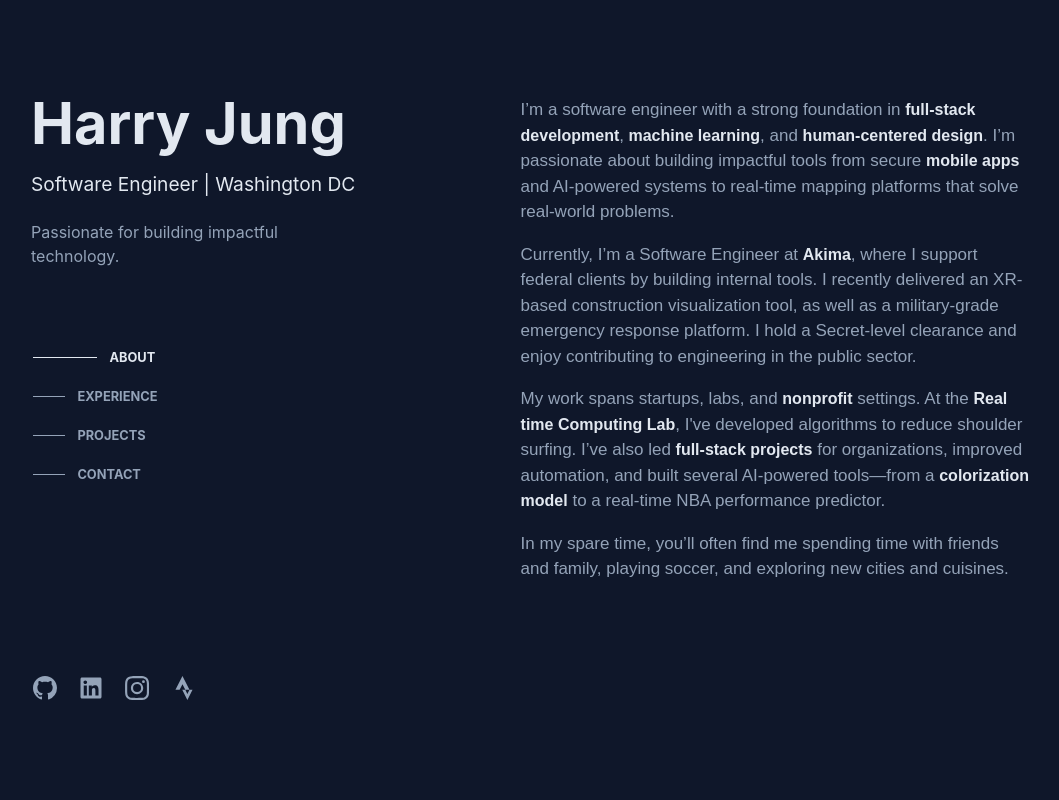
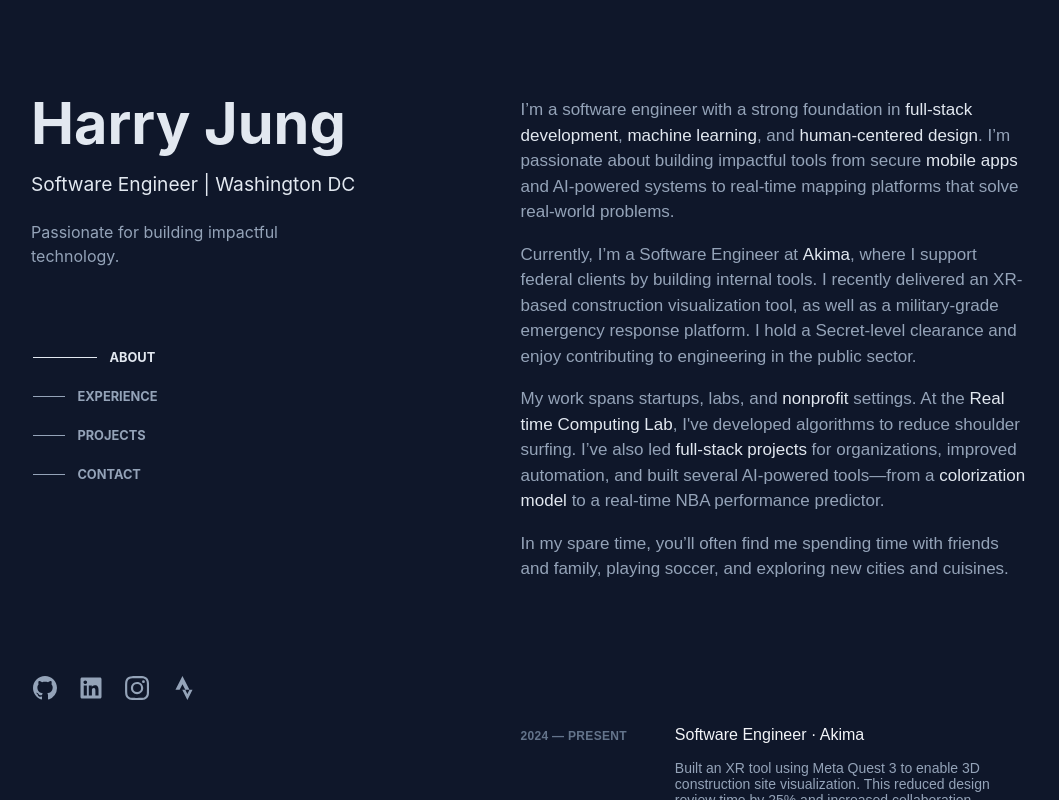
Before and after one commit to harryjng/personalWebsite, a React (Create React App) app: page / in a window 1280 px wide. Shown: the whole page, without its empty margins (113-1172 px from the left). Built offline with nearby package versions, Linux system fonts and the light colour scheme.

Commit message:
working on experience section

```diff
--- a/src/App.css
+++ b/src/App.css
@@ -63,8 +63,6 @@
   padding: 4rem 0;
   height: 100vh;
   color: #f2f4f8;
-  font-weight: bold;
-  font-style: italic;
   font-family: 'Times New Roman', Times, serif;
 }
 
--- a/src/App.js
+++ b/src/App.js
@@ -3,7 +3,7 @@
 import Hero from './components/Hero';
 import About from './components/About';
 import Platforms from './components/Platforms';
-
+import Experience from './components/Experience';
 function App() {
   useEffect(() => {
     const spotlight = document.getElementById('spotlight');
@@ -63,7 +63,7 @@
       </aside>
       <main className="right-scrollable">
         <About />
-        <section id="Experience" className="section">Experience</section>
+        <Experience />
         <section id="Projects" className="section">Projects</section>
         <section id="Contact" className="section">Contact Me</section>
       </main>
--- a/src/components/About.css
+++ b/src/components/About.css
@@ -1,7 +1,6 @@
 .about-section {
     padding-top: 3rem;
-    height: 100vh;
-    margin-right: 6.6rem;
+    margin-right: 6.8rem;
   color: rgb(148 163 184); /* Default text color */
   line-height: 1.5;
   font-size: 17px;
@@ -12,9 +11,9 @@
 
 .highlight-word {
     color: #e2e8f0;
-  font-size: 16px;
+  font-size: 17px;
 
-  font-weight: 600;
+  font-weight: 500;
   text-decoration: none;
   transition: color 0.3s ease;
 
--- /dev/null
+++ b/src/components/Experience.css
@@ -0,0 +1,35 @@
+.section {
+    display: flex;
+    font-family: Arial, Helvetica, sans-serif;
+    margin-right: 6.6rem;
+    align-items: baseline; /* This aligns the text baselines of the children */
+    margin-top: 4rem;
+}
+
+.info {
+    margin-left: 3rem;
+
+}
+.description {
+  color: rgb(148 163 184); /* Default text color */
+  font-size: 14px;
+  font-weight: 400;
+    line-height: 1rem;
+}
+
+.date {
+    --tw-text-opacity: 1;
+    color: rgb(100 116 139/var(--tw-text-opacity));
+    letter-spacing: .025em;
+    text-transform: uppercase;
+    font-size: .75rem;
+    font-weight: 600;
+    white-space: nowrap; /* This is the key property */
+        line-height: 1rem;
+
+}
+
+.role {
+    font-size: 16px;
+    font-weight: 500;
+}
--- /dev/null
+++ b/src/components/Experience.js
@@ -0,0 +1,20 @@
+import './Experience.css'
+
+export default function Experience() {
+    return (
+        <section id="Experience" className="section">
+            <p className='date'>2024 — Present</p>
+            <div className='info'>
+                <p className='role'>Software Engineer · Akima</p>
+                <p className='description'>Built an XR tool using Meta Quest 3 to enable
+                     3D construction site visualization. This reduced design review
+                    time by 25% and increased collaboration efficiency by 30% through virtual walkthroughs.
+                    Additionally, I developed a military Emergency 911 system, improving response time efficiency
+                    by 30% through geospatial mapping and real-time data integration.</p>
+                <p className='skills'>React.js, Express.js, MySQL, AWS, Leaflet, Unity3D, C#</p>
+            </div>
+        </section>
+
+
+    );
+};
```
Also changed, not shown: package.json (+7 -0 lines), src/index.css (line endings or trailing spaces), 1 other file (tests, documents, lock files or other folders).
